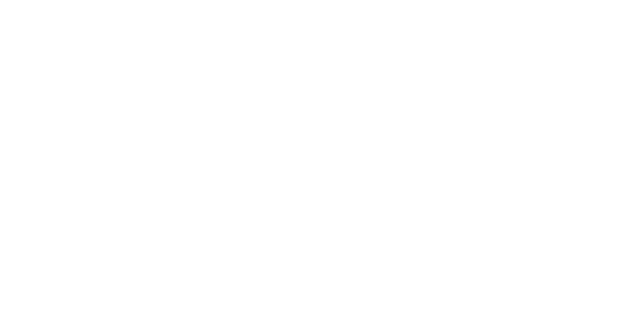
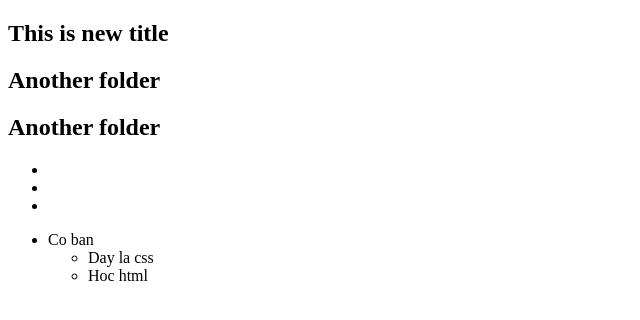
Before and after one commit to viettrung2103/WEB_DEV, a plain HTML site: page assignment/index.html in a window 1280 px wide. Shown: the whole page, without its empty margins (0-640 px from the left). Drawn offline with Linux system fonts and the light colour scheme.

Commit message:
add HTML 1

```diff
--- a/assignment/index.html
+++ b/assignment/index.html
@@ -0,0 +1,40 @@
+<!DOCTYPE html>
+<html lang="en">
+<head>
+ <meta charset="UTF-8">
+ <meta name="viewport" content="width=device-width, initial-scale=1.0">
+ <title>Document</title>
+ <link rel="stylesheet" href="style.css">
+</head>
+<body>
+ <header>
+   <div class="header-container">
+     <nav class="nav-bar">
+       <div class="nav-left-part">
+         <h1>This is new title</h1>
+         <h1>Another folder</h1>
+         <h1>Another folder</h1>
+       </div>
+       <div class="nav-right-part">
+         <ul class="nav-menu">
+           <li class="nav-item"></li>
+           <li class="nav-item"></li>
+           <li class="nav-item"></li>
+         </ul>
+       </div>
+     </nav>
+   </div>
+ </header>
+ <body>
+ <ul>
+  <li>Co ban
+    <ul>
+      <li>Day la css</li>
+      <li>Hoc html</li>
+    </ul>
+  </li>
+ </ul>
+
+ </body>
+ <footer></footer>
+</body>
--- a/assignment/style.css
+++ b/assignment/style.css
@@ -0,0 +1,3 @@
+p {
+  color: blue;
+}
```
Also changed, not shown: html-css-examples-main/HTML1/example1.html (+25 -1 lines), html-css-examples-main/HTML1/favicon.ico (added).
